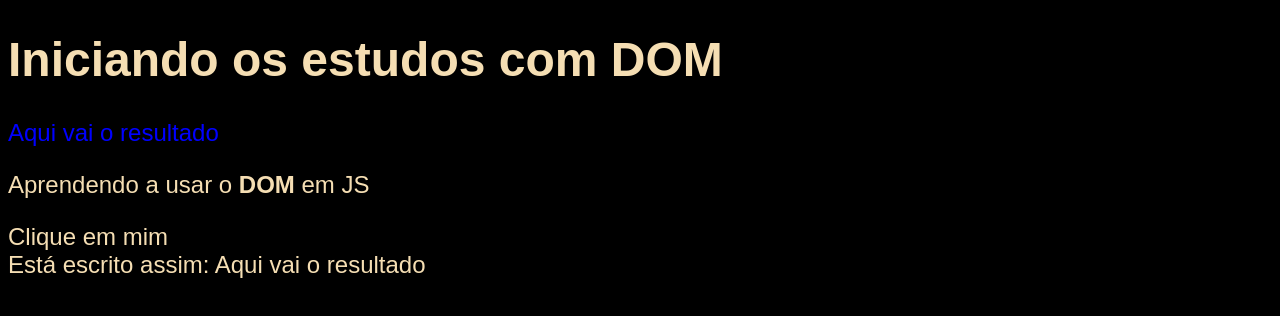
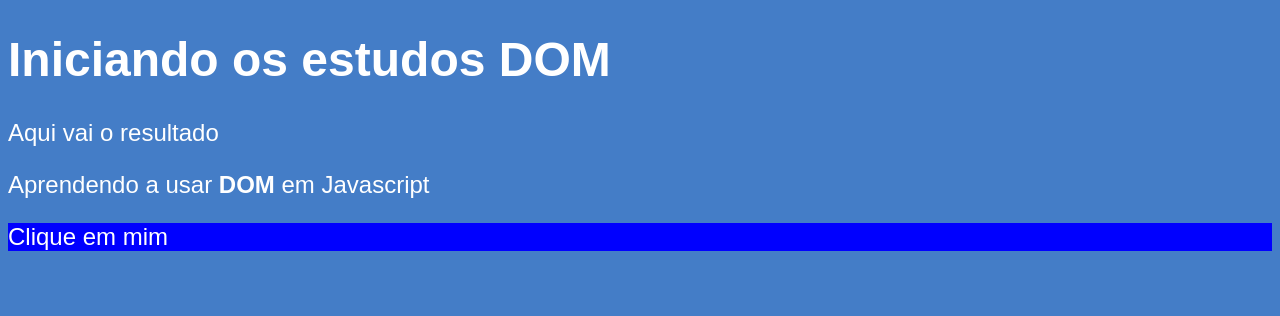
Before and after one commit to leonardodulci/JavaScript, a plain HTML site: page aula09/ex005.html in a window 1280 px wide. Drawn offline with Linux system fonts and the light colour scheme.

Commit message:
exercícios com DOM

```diff
--- a/aula09/ex005.html
+++ b/aula09/ex005.html
@@ -7,23 +7,29 @@
     <title>primeiros passos com DOM</title>
     <style>
         body{
-            background: rgb(68, 125, 199);
-            color: wheat;
-            font: normal 18pt arial;
+            background-color: rgb(68, 125, 199);
+            color: white;
+            font: normal 18pt Arial;
         }
+
     </style>
 </head>
 <body>
-    <h1>Iniciando os estudos com DOM</h1>
-    <p>Aqui vai o resultado</p>
-    <p>Aprendendo a usar o <strong>DOM</strong> em JS</p>
-    <div>Clique em mim</div>
+        <h1>Iniciando os estudos DOM</h1>
+        <p>Aqui vai o resultado</p>
+        <p>Aprendendo a usar <strong>DOM</strong> em Javascript</p>
+        <div id="msg">Clique em mim</div>
+
     <script>
-        var corpo = document.body
-        var p1 = document.getElementsByTagName("p")[0]
-        window.document.write('Está escrito assim: ' + p1.innerText) ;
-        p1.style.color = 'blue'
-        corpo.style.background = 'black'
+        var corpo = window.document.body
+        var p1 = window.document.getElementsByTagName('p') [1]
+        var d = window.document.getElementById ('msg')
+
+        d.style.background = 'green'
+
+        var d = window.document.querySelector('div#msg')
+
+        d.style.background = 'blue'
     </script>
 </body>
 </html>
```
Also changed, not shown: aula10/ex006.html (added, +46 -0 lines), aula10/ex007.html (added, +12 -0 lines).
